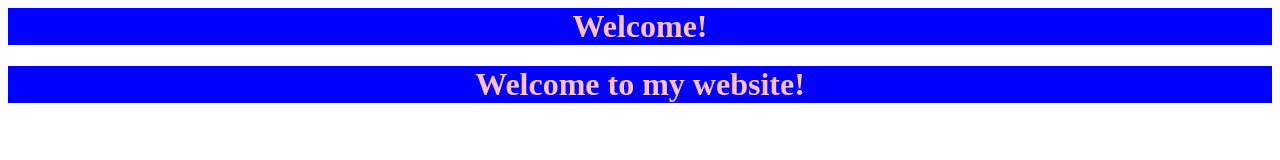
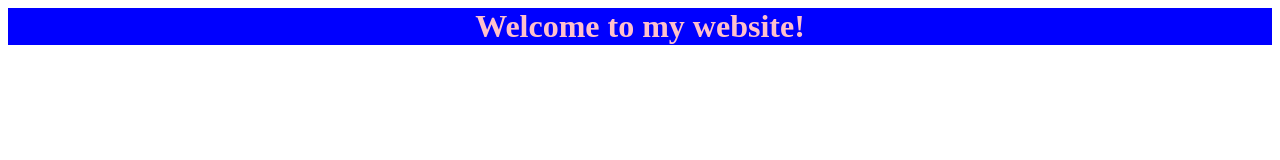
Before and after one commit to yramos23/yramos23.github.io, a plain HTML site: page Homepage.html in a window 1280 px wide. Drawn offline with Linux system fonts and the light colour scheme.

Commit message:
Update Homepage.html

```diff
--- a/Homepage.html
+++ b/Homepage.html
@@ -1,5 +1,4 @@
 <!DOC Type html>
 <html>
-<h1 style="color:pink;text-align:center;background-color:blue"> Welcome!</h1>
 <h1 style="color:pink;text-align:center;background-color:blue"> Welcome to my website!</h1>
 </html>
```
